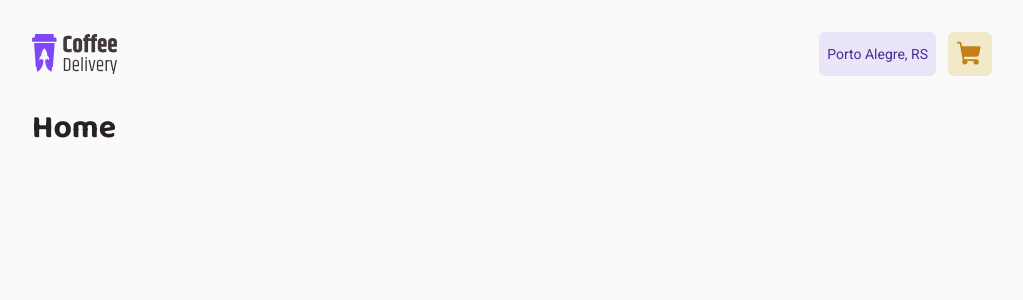
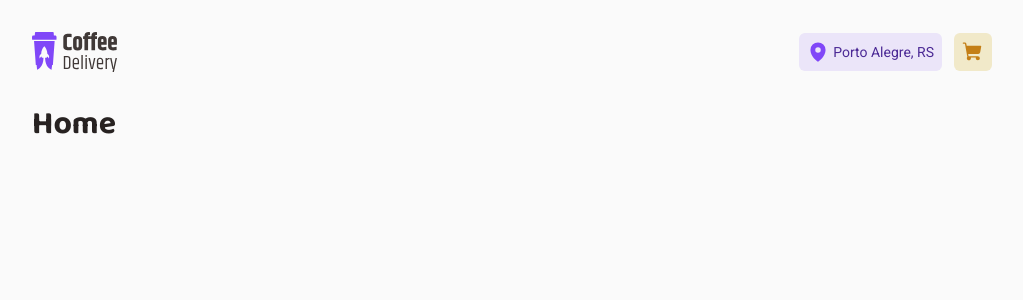
Before and after one commit to MartinGBB/coffee-delivery, a React (Vite) app: page / in a window 1280 px wide. Shown: the top 300 px of the page, without its empty margins (128-1151 px from the left). Built offline with nearby package versions, Linux system fonts and the light colour scheme.

Commit message:
feat: adiciona icono de localizacao

```diff
--- a/src/components/Header/index.tsx
+++ b/src/components/Header/index.tsx
@@ -1,6 +1,6 @@
 import { AddressContainer, HeaderContainer, NavInfo } from './styles'
 import logo from '../../assets/logo.svg'
-import { ShoppingCart } from 'phosphor-react'
+import { MapPin, ShoppingCart } from 'phosphor-react'
 
 export function Header() {
   return (
@@ -8,10 +8,11 @@ export function Header() {
       <img src={logo} alt="" />
       <NavInfo>
         <AddressContainer>
+          <MapPin size={22} weight="fill" />
           <span>Porto Alegre, RS</span>
         </AddressContainer>
         <div>
-          <ShoppingCart size={28} weight="fill" />
+          <ShoppingCart size={22} weight="fill" />
         </div>
       </NavInfo>
     </HeaderContainer>
--- a/src/components/Header/styles.tsx
+++ b/src/components/Header/styles.tsx
@@ -32,4 +32,8 @@ export const AddressContainer = styled.span`
   padding: 0.5rem;
   border-radius: 6px;
   gap: 0.25rem;
+
+  svg {
+    color: ${({ theme }) => theme.purple};
+  }
 `
```
